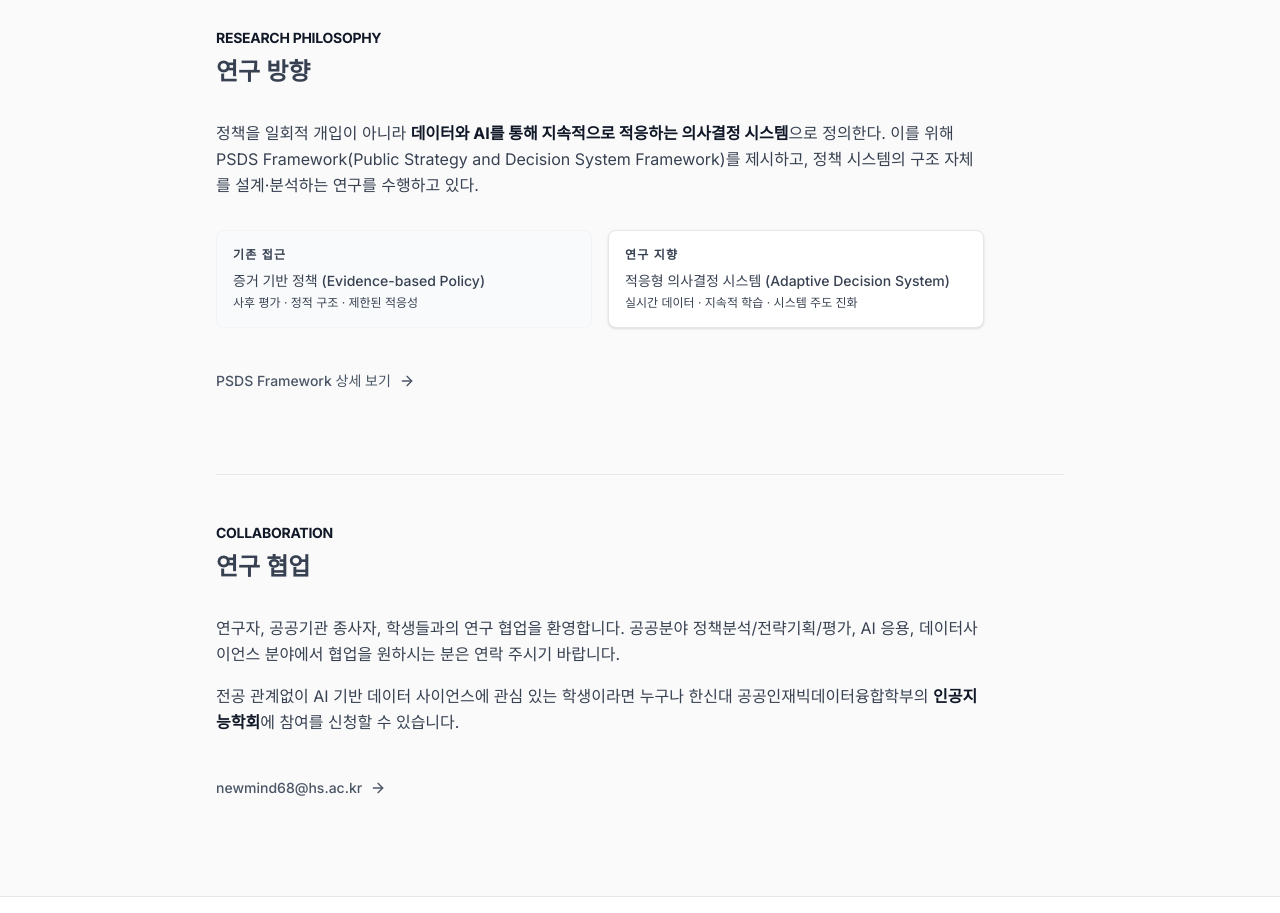
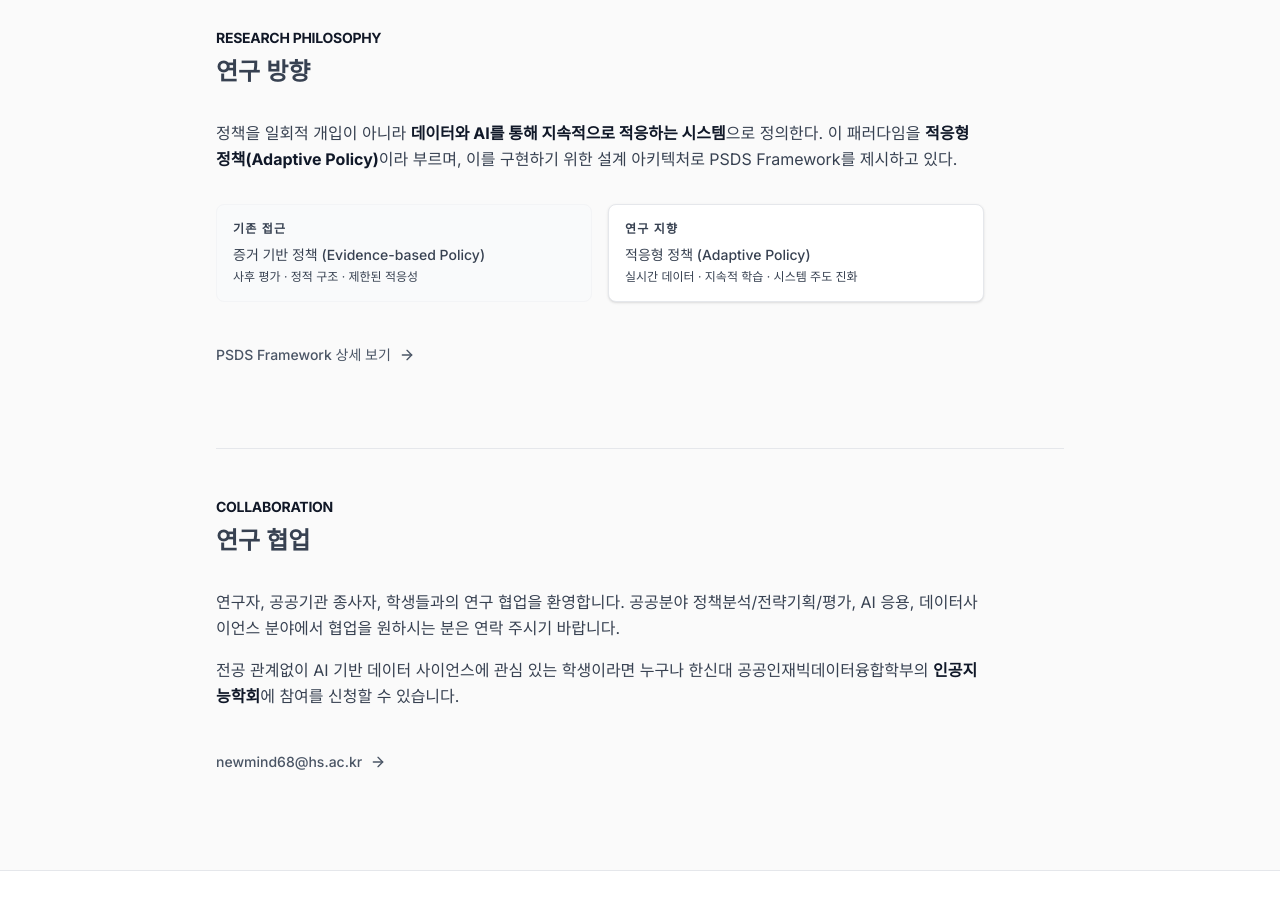
Before and after one commit to LeeSeogMin/my-life, a Next.js app: page / in a window 1280 px wide. Shown: the part 2360-3273 px from the top of the page. Built offline with nearby package versions, Linux system fonts and the light colour scheme.

Commit message:
refactor: update terminology to emphasize adaptive policy in documentation and framework descriptions

```diff
--- a/content/writing/intro.mdx
+++ b/content/writing/intro.mdx
@@ -14,9 +14,9 @@ description: "데이터가 폭발적으로 생성되는 동태적 환경에서
 - **분절적 루프(Fragmented Feedback Loop)**: 정책 → 집행 → 평가 → 수정이라는 각 단계가 유기적이지 못하며, 독립적인 절차로 작동합니다.
 - **데이터 활용의 비연속성**: 데이터는 실시간 흐름(Flow)이 아니라 특정 시점의 스냅샷(Snapshot)으로만 다뤄졌습니다.
 
-## 적응형 의사결정 시스템(Adaptive Decision System)으로의 이행
+## 적응형 정책(Adaptive Policy)으로의 이행
 
-적응형 의사결정 구조 하에서 정책은 고정된 개입(Intervention)이 아니라 지능적인 제어 논리(Control Logic)로 간주됩니다. 여기서 **시간(Temporal Layer)** 에 대한 인식이 새롭게 정의되어야 합니다.
+적응형 정책 패러다임 하에서 정책은 고정된 개입(Intervention)이 아니라 지능적인 제어 논리(Control Logic)로 간주됩니다. 여기서 **시간(Temporal Layer)** 에 대한 인식이 새롭게 정의되어야 합니다.
 
 1. **상태 관찰 (State Observation)**
    - 시스템은 개입 전/중/후로 분절되지 않고 연속된 타임라인 `t` 선상에서 관찰됩니다.
--- a/src/app/archive/page.tsx
+++ b/src/app/archive/page.tsx
@@ -44,7 +44,7 @@ export default async function ArchivePage() {
             <header className="space-y-4">
                 <h1 className="text-4xl font-extrabold tracking-tight text-gray-900">저서 및 논문 (Publications)</h1>
                 <p className="text-xl text-gray-600 font-light max-w-2xl">
-                    PSDS 프레임워크를 뒷받침하는 지적 자산이자 경험적 근거인<br className="hidden sm:block" />
+                    적응형 정책(Adaptive Policy)과 PSDS 프레임워크를 뒷받침하는 지적 자산이자 경험적 근거인<br className="hidden sm:block" />
                     주요 저서 및 학술 논문 목록입니다.
                 </p>
             </header>
--- a/src/app/framework/page.tsx
+++ b/src/app/framework/page.tsx
@@ -1,11 +1,11 @@
 import { ArrowDown, Database, Cpu, Activity, RefreshCw } from "lucide-react";
 
 export const metadata = {
-    title: "PSDS Framework — 공공 의사결정 시스템",
-    description: "적응형 공공 의사결정 시스템을 위한 5단계 구조적 아키텍처. 문제 구조화, 전략 설계, 의사결정 아키텍처, 데이터 통합, 평가 및 적응형 피드백.",
+    title: "PSDS Framework — 적응형 정책 설계 아키텍처",
+    description: "적응형 정책(Adaptive Policy)을 구현하기 위한 5단계 구조적 아키텍처. 문제 구조화, 전략 설계, 의사결정 아키텍처, 데이터 통합, 평가 및 적응형 피드백.",
     openGraph: {
-        title: "PSDS Framework — 이석민 | 정책 × AI",
-        description: "적응형 공공 의사결정 시스템을 위한 PSDS 프레임워크 상세 구조.",
+        title: "PSDS Framework — 이석민 | 적응형 정책",
+        description: "적응형 정책(Adaptive Policy)을 구현하기 위한 PSDS 프레임워크 상세 구조.",
     },
 };
 
@@ -15,7 +15,7 @@ export default function FrameworkPage() {
             <header className="space-y-4">
                 <h1 className="text-4xl font-extrabold tracking-tight text-gray-900 shadow-sm inline-block">PSDS Framework</h1>
                 <p className="text-xl text-gray-600 font-light max-w-2xl">
-                    적응형 공공 의사결정 시스템을 위한 구조적 아키텍처 (Public Strategy and Decision System Framework)
+                    적응형 정책(Adaptive Policy)을 구현하기 위한 구조적 아키텍처
                 </p>
             </header>
 
@@ -56,7 +56,7 @@ export default function FrameworkPage() {
 
                 <header>
                     <h2 className="text-2xl font-bold text-gray-900">시스템 작동 구조 (Operational Layer Structure)</h2>
-                    <p className="text-gray-500 mt-2 font-medium">이 연속적인 순환 피드백 루프가 적응형 의사결정 시스템(Adaptive Decision System)의 본질입니다.</p>
+                    <p className="text-gray-500 mt-2 font-medium">이 연속적인 순환 피드백 루프가 적응형 정책(Adaptive Policy)의 작동 원리입니다.</p>
                 </header>
 
                 <div className="flex flex-col items-center justify-center py-6 mt-8 relative max-w-2xl mx-auto">
--- a/src/app/lectures/page.tsx
+++ b/src/app/lectures/page.tsx
@@ -21,7 +21,7 @@ export default function LecturesPage() {
         {
             term: "2학기 (Semester 2)",
             courses: [
-                { title: "LLMOPs & 데이터 엔지니어링 (LLMOPs & Data Engineering)", desc: "AI 기반 적응형 거버넌스를 위한 데이터 파이프라인 및 LLM 운영 구축." },
+                { title: "LLMOPs & 데이터 엔지니어링 (LLMOPs & Data Engineering)", desc: "적응형 정책을 위한 데이터 파이프라인 및 LLM 운영 구축." },
                 { title: "딥러닝 영상데이터분석(geoAI) (Deep Learning Image Data Analysis)", desc: "딥러닝 패러다임을 활용한 위성/항공 등 공간 데이터(geoAI) 분석 전략." },
                 { title: "AI 에이전트 캡스톤 (AI Agent Capstone)", desc: "실제 정책 시나리오에 적용가능한 자율형 AI 에이전트 개발 실무 프로젝트." },
                 { title: "정책분석평가론 (Policy Analysis and Evaluation Theory)", desc: "지속적인 상태 평가와 적응형 피드백을 위한 정책 프레임워크 학습." }
--- a/src/app/page.tsx
+++ b/src/app/page.tsx
@@ -236,8 +236,8 @@ export default function Home() {
         <div className="max-w-3xl space-y-4">
           <p className="text-gray-700 leading-relaxed">
             정책을 일회적 개입이 아니라 <strong className="text-gray-900">데이터와 AI를 통해 지속적으로 적응하는
-            의사결정 시스템</strong>으로 정의한다. 이를 위해 PSDS Framework(Public Strategy and Decision System
-            Framework)를 제시하고, 정책 시스템의 구조 자체를 설계·분석하는 연구를 수행하고 있다.
+            시스템</strong>으로 정의한다. 이 패러다임을 <strong className="text-gray-900">적응형 정책(Adaptive Policy)</strong>이라 부르며,
+            이를 구현하기 위한 설계 아키텍처로 PSDS Framework를 제시하고 있다.
           </p>
 
           <div className="grid sm:grid-cols-2 gap-4 pt-4">
@@ -248,7 +248,7 @@ export default function Home() {
             </div>
             <div className="p-4 bg-white rounded-lg border border-gray-200 shadow-sm">
               <p className="text-xs font-semibold text-gray-400 uppercase tracking-widest mb-2">연구 지향</p>
-              <p className="text-sm font-medium text-gray-900">적응형 의사결정 시스템 (Adaptive Decision System)</p>
+              <p className="text-sm font-medium text-gray-900">적응형 정책 (Adaptive Policy)</p>
               <p className="text-xs text-gray-500 mt-1">실시간 데이터 · 지속적 학습 · 시스템 주도 진화</p>
             </div>
           </div>
--- a/src/app/writing/page.tsx
+++ b/src/app/writing/page.tsx
@@ -18,7 +18,7 @@ export default function WritingPage() {
             <header className="space-y-4">
                 <h1 className="text-4xl font-extrabold tracking-tight text-gray-900">칼럼 및 인사이트 (Column & Insight)</h1>
                 <p className="text-xl text-gray-600 font-light max-w-2xl">
-                    PSDS 프레임워크를 기반으로 한 공공 의사결정 시스템의 개념적 확장, 아키텍처 분석, 에세이 모음입니다.
+                    적응형 정책(Adaptive Policy)과 PSDS 프레임워크를 기반으로 한 개념적 확장, 아키텍처 분석, 에세이 모음입니다.
                 </p>
             </header>
 
@@ -53,7 +53,7 @@ export default function WritingPage() {
             ) : (
                 <div className="bg-gray-50 border border-gray-200 rounded-md p-8 my-10 text-center">
                     <p className="text-gray-500 font-medium leading-relaxed">
-                        PSDS 프레임워크를 기반으로 한 분석적이고 개념적인 학술 칼럼들이<br className="hidden sm:block" />
+                        적응형 정책과 PSDS 프레임워크를 기반으로 한 분석적이고 개념적인 학술 칼럼들이<br className="hidden sm:block" />
                         이곳에 지속적으로 게재될 예정입니다.
                     </p>
                 </div>
```
Also changed, not shown: content/writing/psds-palantir-convergence.mdx (+7 -7 lines), 1 other file (tests, documents, lock files or other folders).
